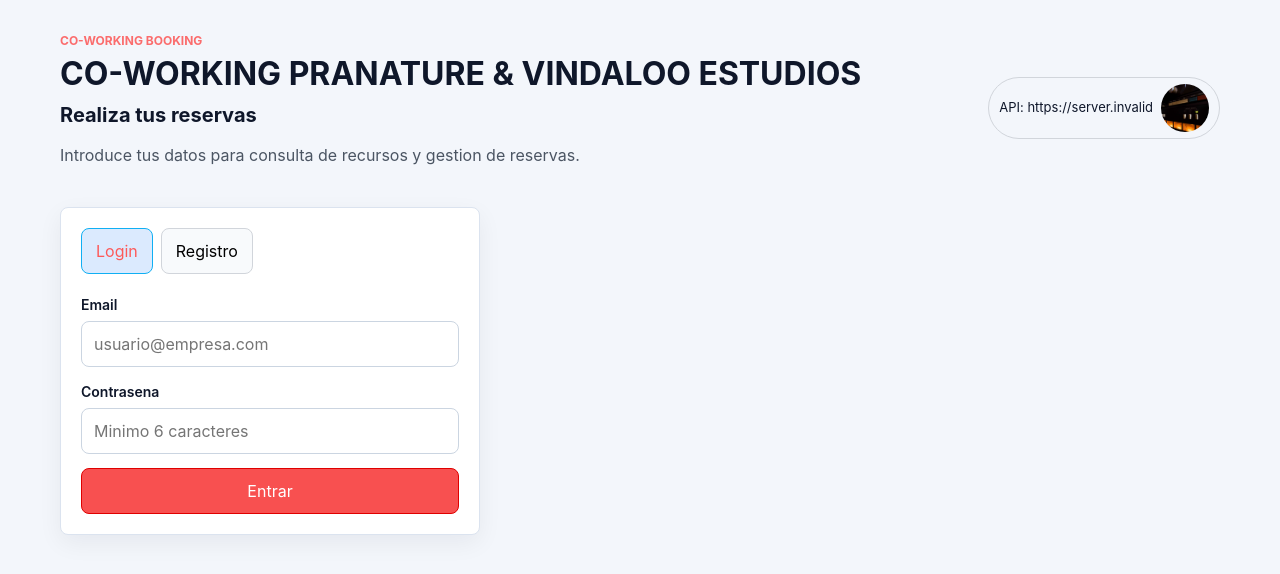
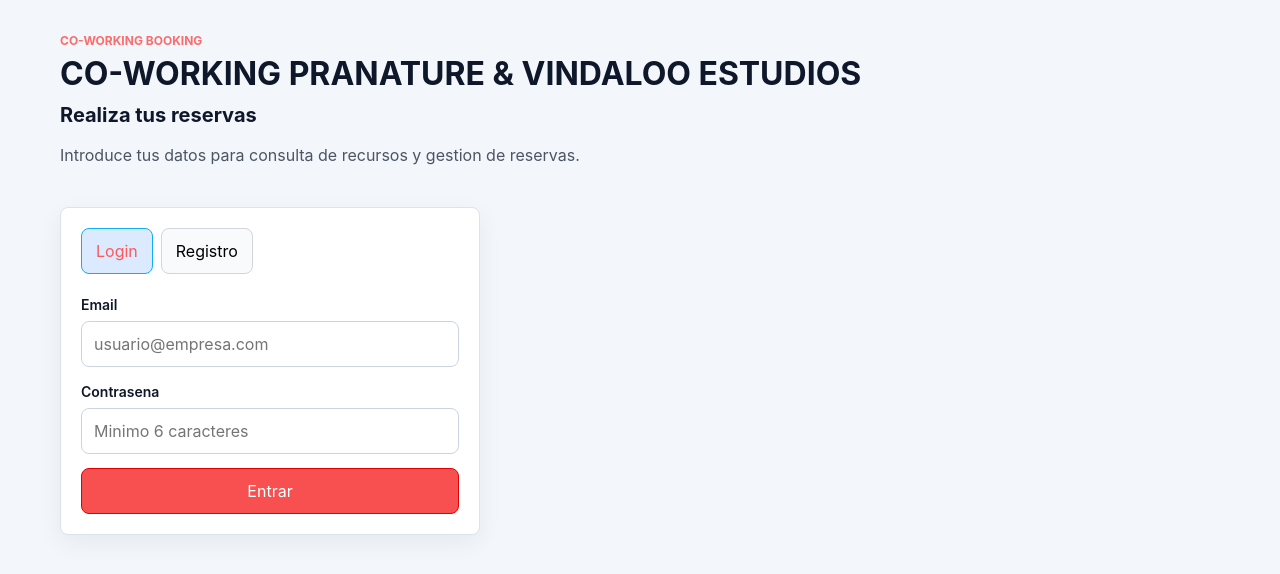
Before and after one commit to delberRepository/coworking-boocking, a React app in the folder frontend/: page / in a window 1280 px wide. Shown: the top 574 px of the page. Built offline with nearby package versions, Linux system fonts and the light colour scheme; no server answers; the HTML template or start-up script is replaced by a standard one.

Commit message:
proyecto customizado para desarrolladores

```diff
--- a/frontend/src/App.jsx
+++ b/frontend/src/App.jsx
@@ -10,6 +10,7 @@ import { apiRequest, API_BASE_URL } from './lib/api'
 import { toIsoDateTime } from './lib/date'
 
 const TOKEN_KEY = 'coworking-booking-token'
+const EMAIL_KEY = 'coworking-booking-email'
 
 const emptyAuthForm = {
   email: '',
@@ -27,6 +28,7 @@ function App() {
   const [authForm, setAuthForm] = useState(emptyAuthForm)
   const [bookingForm, setBookingForm] = useState(emptyBookingForm)
   const [token, setToken] = useState(() => localStorage.getItem(TOKEN_KEY) ?? '')
+  const [loginEmail, setLoginEmail] = useState(() => localStorage.getItem(EMAIL_KEY) ?? '')
   const [resources, setResources] = useState([])
   const [bookings, setBookings] = useState([])
   const [authMessage, setAuthMessage] = useState('')
@@ -44,6 +46,7 @@ function App() {
     if (!token) {
       setResources([])
       setBookings([])
+      localStorage.removeItem(TOKEN_KEY)
       return
     }
 
@@ -111,6 +114,8 @@ function App() {
       })
 
       setToken(loginToken)
+      setLoginEmail(authForm.email)
+      localStorage.setItem(EMAIL_KEY, authForm.email)
       setAuthMessage('Sesion iniciada')
       setAuthForm(emptyAuthForm)
     } catch (error) {
@@ -167,15 +172,16 @@ function App() {
 
   function handleLogout() {
     localStorage.removeItem(TOKEN_KEY)
+    localStorage.removeItem(EMAIL_KEY)
     setToken('')
+    setLoginEmail('')
     setAuthMessage('')
     setAppMessage('')
   }
 
   return (
     <main className="app-shell">
-      {/*le paso la variable boolean para que haga validaciones*/}
-      <HeroBanner apiBaseUrl={API_BASE_URL} isAuthenticated={Boolean(token)} />
+      <HeroBanner login={loginEmail} isAuthenticated={Boolean(token)} />
 
       {!token ? (
         <AuthPanel
--- a/frontend/src/components/HeroBanner.jsx
+++ b/frontend/src/components/HeroBanner.jsx
@@ -1,6 +1,6 @@
 import logo from '../assets/1.jpg'
 
-function HeroBanner({ apiBaseUrl, isAuthenticated }) {
+function HeroBanner({login,  isAuthenticated }) {
   return (
 
     <section className="hero-band">
@@ -14,10 +14,12 @@ function HeroBanner({ apiBaseUrl, isAuthenticated }) {
             </p>
            )}
       </div>
+        {isAuthenticated && (
         <div className="api-chip">
-            API: {apiBaseUrl}
+             {login}
             <img src={logo} alt="logo" className="hero-logo"/>
         </div>
+            )}
     </section>
   )
 }
```
